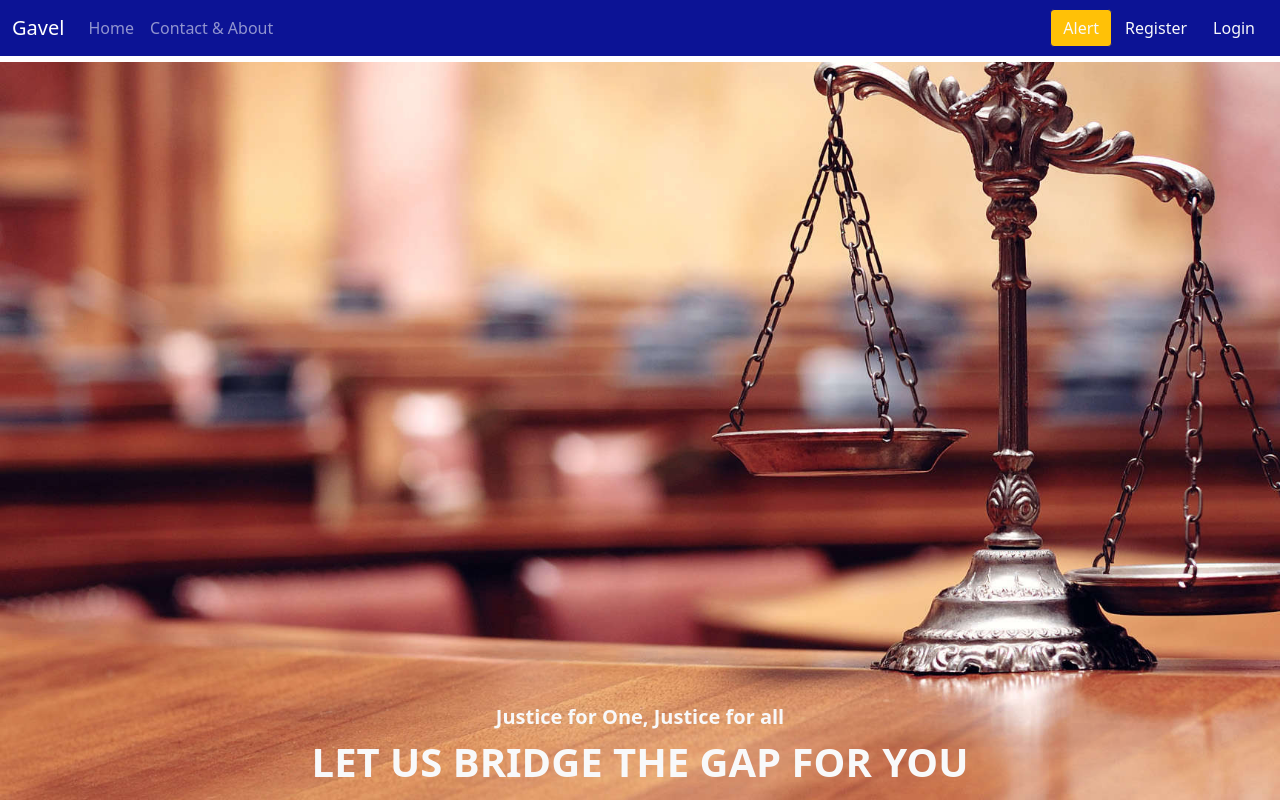
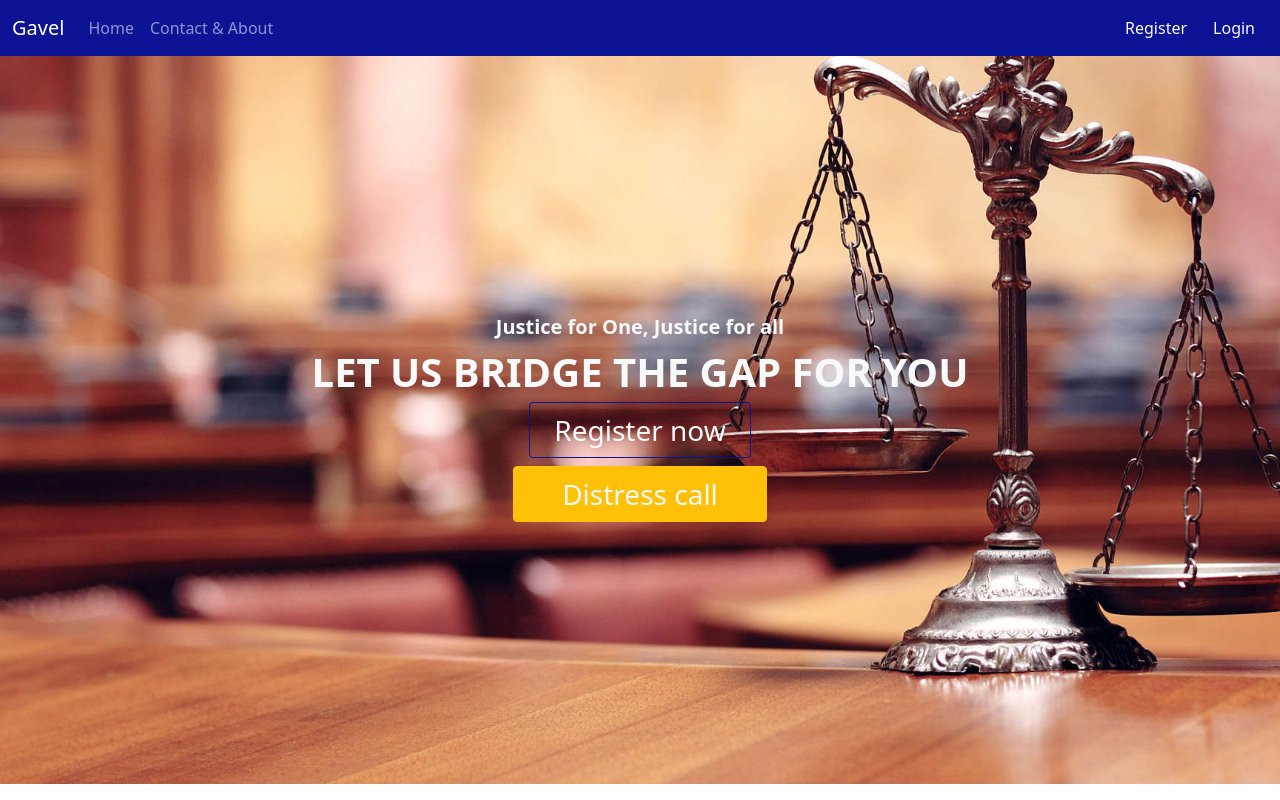
Before and after one commit to OyinDee/gavel, a React (Create React App) app: page / in a window 1280 px wide. Built offline with nearby package versions, Linux system fonts and the light colour scheme.

Commit message:
distress button

```diff
--- a/src/layouts/Navbar.js
+++ b/src/layouts/Navbar.js
@@ -20,7 +20,7 @@ const Navbar = () => {
                         </li>
                     </ul>
                 </div>
-                <Link className='btn btn-outline-gavel text-light ml-2 bg-warning' to="/distress">Alert</Link>
+
                 <Link className='btn btn-outline-gavel text-light ml-2' to="/register">Register</Link>
                 <Link className='btn btn-outline-gavel text-light' to="/login">Login</Link>
             </div>
--- a/src/pages/Home.css
+++ b/src/pages/Home.css
@@ -3,12 +3,25 @@
     background-size: cover;
     padding-top: 50%;
     font-weight: bold;
-    position: fixed;
     left: 0;
     right: 0;
     bottom: 0;
-    top: 3.89em;
+    top: 3.3rem;
+    height: 95vh;
+
 }
+@media only screen and (min-width: 1000px) {
+    .home_background{
+        background: url(/src/register.jpg) no-repeat center fixed;
+        background-size: cover;
+        padding-top: 20%;
+        font-weight: bold;
+        left: 0;
+        right: 0;
+        bottom: 0;
+        height: 91vh;
+    }
+  }
 .btn{
     background-color: #0c1395;
 }
--- a/src/pages/Home.js
+++ b/src/pages/Home.js
@@ -11,8 +11,10 @@ const Home = () => {
       <Navbar />
       <div className='home_background text-center'>
         <div className='fs-5 text text-light'>Justice for One, Justice for all</div>
-        <div className='fs-1 text text-light mb-4'>LET US BRIDGE THE GAP FOR YOU</div>
-        <button className='btn text-light btn-outline-gavel fs-3'>Register now</button>
+        <div className='fs-1 text text-light'>LET US BRIDGE THE GAP FOR YOU</div>
+        <button className='btn text-light btn-outline-gavel fs-3 px-4'>Register now</button> <br />
+        <button className='btn btn-warning text-light fs-3 px-5 mt-2'>Distress call</button>
+
       </div>
     </div>
   )
```
